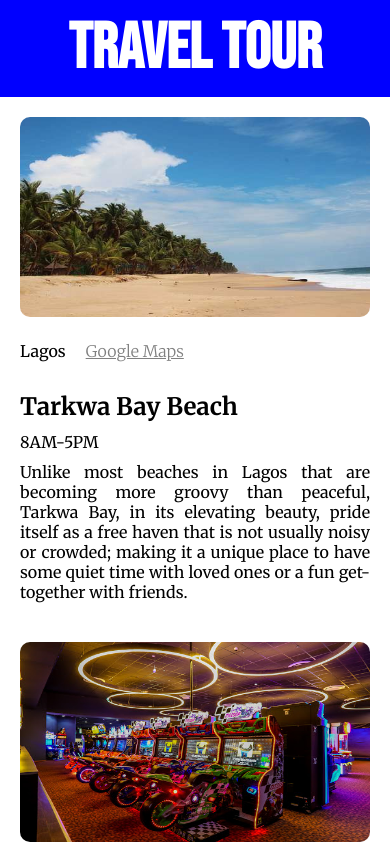
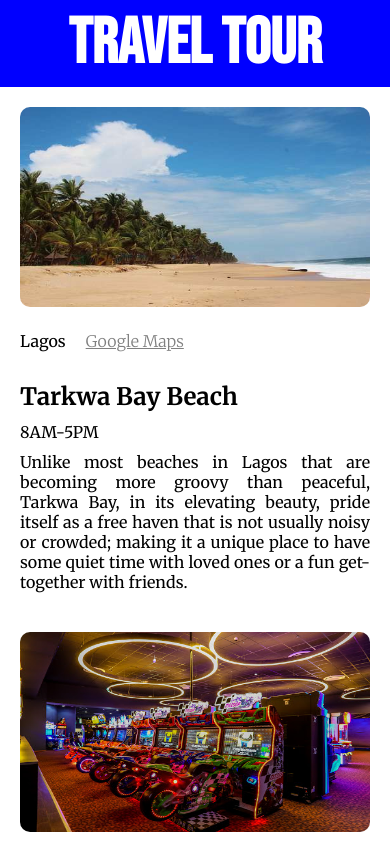
Before and after one commit to Lhorla/xplore, a React (Vite) app: page / in a window 390 px wide. Shown: the top 844 px of the page. Built offline with nearby package versions, Linux system fonts and the light colour scheme.

Commit message:
Update App.css

```diff
--- a/src/App.css
+++ b/src/App.css
@@ -73,6 +73,7 @@ img {
   .nav {
     width: 100%;
     font-size: 2rem;
+    padding: 5px 0;
   }
 
   img {
```
